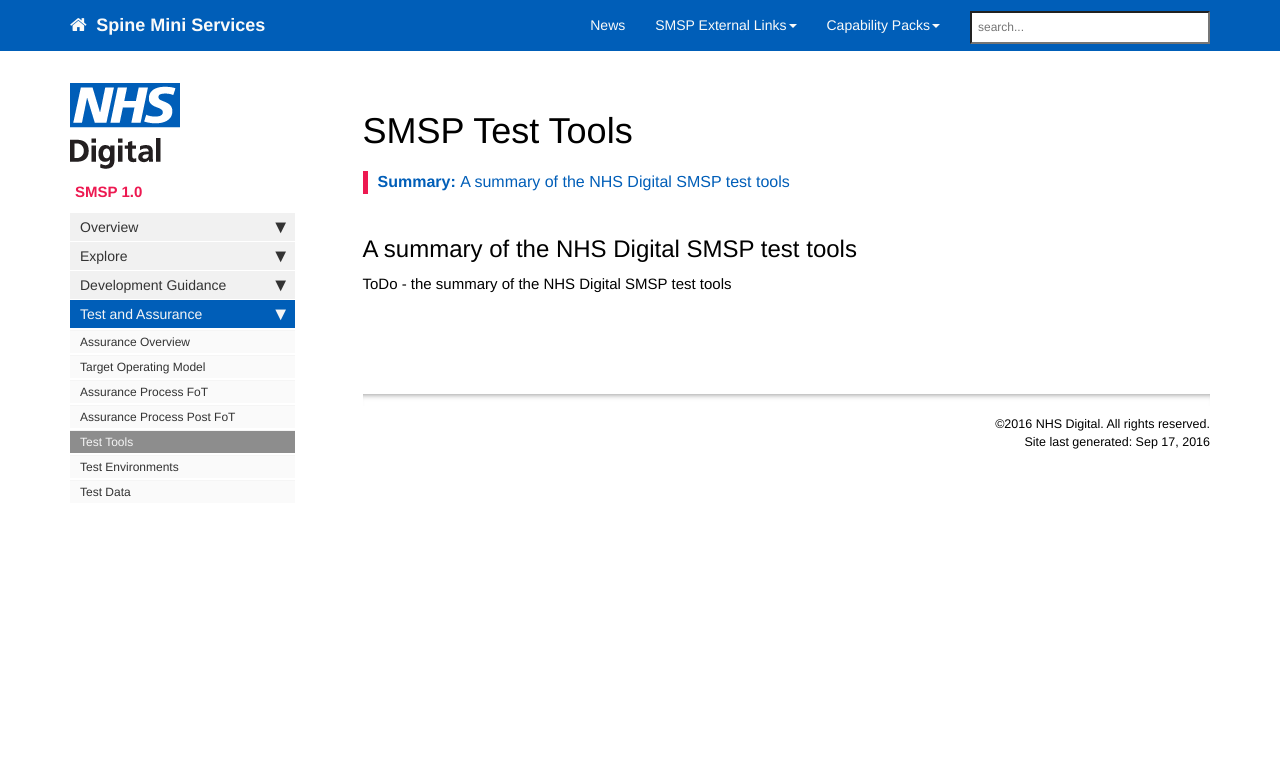
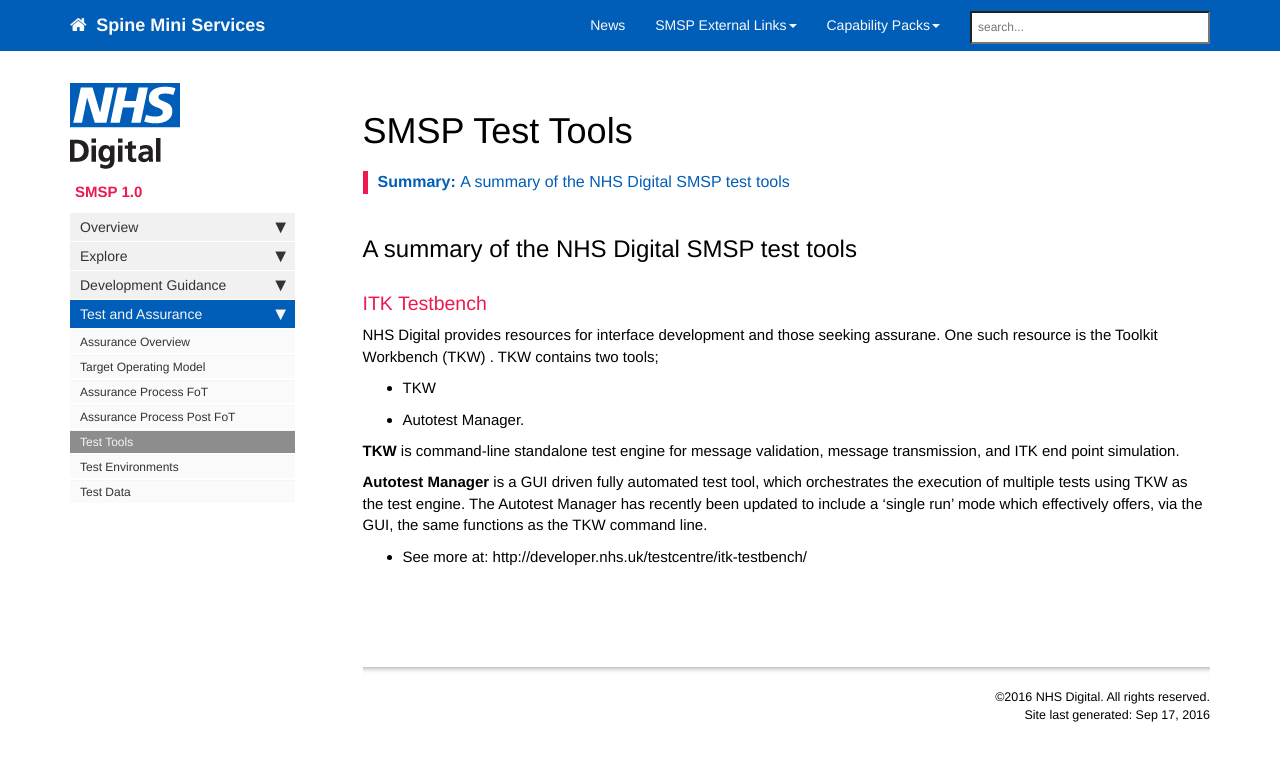
Before and after one commit to dobsonrd/smsp, a Jekyll site: the page built from pages/smsp/smsp_test_tools.md, in a window 1280 px wide. Shown: the top 761 px of the page. Built offline with Jekyll 4.4.1, drawn with Linux system fonts in a browser that asks for light colours; nearby versions of some CDN libraries; comment, search, counter and statistics services are not loaded.

```diff
--- a/pages/smsp/smsp_test_tools.md
+++ b/pages/smsp/smsp_test_tools.md
@@ -10,6 +10,17 @@ toc: false
 
 ## A summary of the NHS Digital SMSP test tools
 
-ToDo - the summary of the NHS Digital SMSP test tools
+### ITK Testbench
+NHS Digital provides resources for interface development and those seeking assurane. One such resource is the Toolkit Workbench (TKW)
+.
+TKW contains two tools;
+- TKW
+- Autotest Manager.
+
+**TKW** is command-line standalone test engine for message validation, message transmission, and ITK end point simulation.
+
+**Autotest Manager** is a GUI driven fully automated test tool, which orchestrates the execution of multiple tests using TKW as the test engine. The Autotest Manager has recently been updated to include a ‘single run’ mode which effectively offers, via the GUI, the same functions as the TKW command line.
+
+- See more at: http://developer.nhs.uk/testcentre/itk-testbench/
 
 {% include links.html %}
```
Also changed, not shown: pages/smsp/smsp_test_environments.md (+9 -1 lines).
